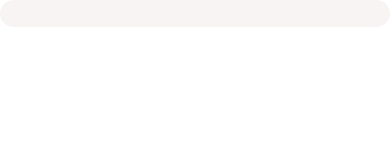
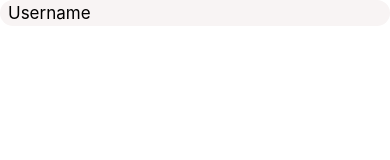
Before and after one commit to Max-256/OverIt, a React Native app: screen / in a window 390 px wide. Shown: the top 160 px of the page. Built offline with nearby package versions, Linux system fonts and the light colour scheme.

Commit message:
add the spread args operator to app text input

```diff
--- a/App.js
+++ b/App.js
@@ -14,7 +14,7 @@ import AppTextInput from "./app/components/AppTextInput";
 export default function App() {
   return (
     <Screen>
-      <AppTextInput />
+      <AppTextInput placeholder="Username" />
     </Screen>
   );
 }
--- a/app/components/AppTextInput.js
+++ b/app/components/AppTextInput.js
@@ -22,12 +22,13 @@ const styles = StyleSheet.create({
     flexDirection: "row",
     alignItems: "center",
     width: "100%",
+    paddingHorizontal: 8,
   },
   icon: {
     marginHorizontal: 8,
   },
   textInput: {
-    fontSize: 18,
+    fontSize: 17,
   },
 });
 
```
